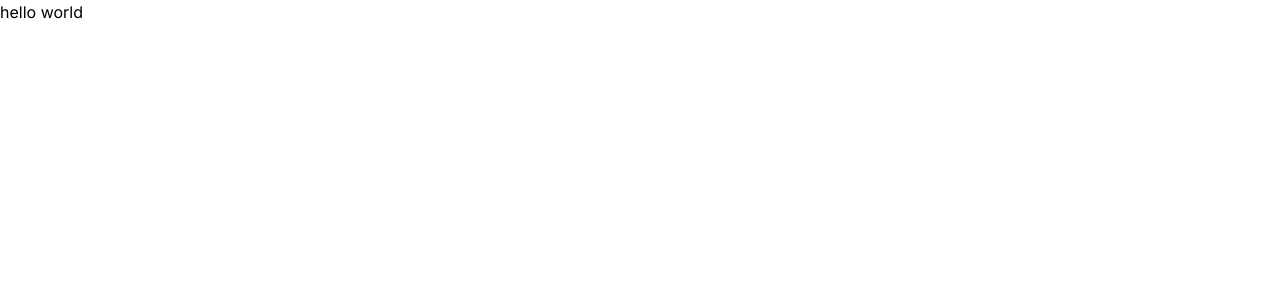
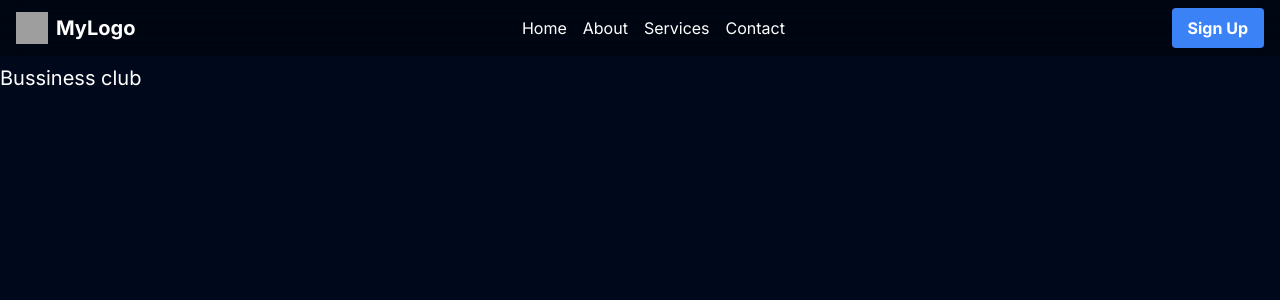
Before and after one commit to samrat53/bclub-website, a Next.js app: page / in a window 1280 px wide. Shown: the top 300 px of the page. Built offline with nearby package versions, Linux system fonts and the light colour scheme; grey boxes are pictures that could not be loaded.

Commit message:
background setup, demo navbar

```diff
--- a/app/globals.css
+++ b/app/globals.css
@@ -1,3 +1,11 @@
 @tailwind base;
 @tailwind components;
 @tailwind utilities;
+
+body{
+  background-color: rgb(0, 9, 27);
+  color: white
+}
+.glassy {
+  @apply bg-opacity-30 backdrop-filter backdrop-blur-lg;
+}
--- a/app/layout.tsx
+++ b/app/layout.tsx
@@ -1,6 +1,7 @@
 import type { Metadata } from "next";
 import { Inter } from "next/font/google";
 import "./globals.css";
+import Navbar from "@/components/Navbar";
 
 const inter = Inter({ subsets: ["latin"] });
 
@@ -16,7 +17,12 @@ export default function RootLayout({
 }>) {
   return (
     <html lang="en">
-      <body className={inter.className}>{children}</body>
+      <body className={inter.className}>
+        <Navbar />
+        <div className="pt-16">
+          {children}
+        </div>
+      </body>
     </html>
   );
 }
--- a/app/page.tsx
+++ b/app/page.tsx
@@ -1,8 +1,9 @@
-import Image from "next/image";
-
 export default function Home() {
-  return (<div>
-    hello world
-  </div>
+  return (
+    <>
+      <div>
+        <div className="text-xl">Bussiness club</div>
+      </div>
+    </>
   );
 }
--- /dev/null
+++ b/components/Navbar.tsx
@@ -0,0 +1,33 @@
+// components/Navbar.js
+'use client'
+import Link from 'next/link';
+
+export default function Navbar() {
+  return (
+    <nav className="fixed w-full z-10 bg-black glassy text-white">
+      <div className="container mx-auto px-4 py-2 flex justify-between items-center">
+        <div className="flex items-center">
+          <img src="/logo.png" alt="Logo" className="h-8 w-8 mr-2" />
+          <span className="font-bold text-xl">MyLogo</span>
+        </div>
+        <div className="flex space-x-4">
+          <Link href="/home">
+            <div className="hover:underline">Home</div>
+          </Link>
+          <Link href="/about">
+            <div className="hover:underline">About</div>
+          </Link>
+          <Link href="/services">
+            <div className="hover:underline">Services</div>
+          </Link>
+          <Link href="/contact">
+            <div className="hover:underline">Contact</div>
+          </Link>
+        </div>
+        <button className="bg-blue-500 hover:bg-blue-700 text-white font-bold py-2 px-4 rounded">
+          Sign Up
+        </button>
+      </div>
+    </nav>
+  );
+}
--- /dev/null
+++ b/components/magicui/meteors.tsx
@@ -0,0 +1,43 @@
+"use client";
+
+import clsx from "clsx";
+import { useEffect, useState } from "react";
+
+interface MeteorsProps {
+  number?: number;
+}
+export const Meteors = ({ number = 20 }: MeteorsProps) => {
+  const [meteorStyles, setMeteorStyles] = useState<Array<React.CSSProperties>>(
+    [],
+  );
+
+  useEffect(() => {
+    const styles = [...new Array(number)].map(() => ({
+      top: -5,
+      left: Math.floor(Math.random() * window.innerWidth) + "px",
+      animationDelay: Math.random() * 1 + 0.2 + "s",
+      animationDuration: Math.floor(Math.random() * 8 + 2) + "s",
+    }));
+    setMeteorStyles(styles);
+  }, [number]);
+
+  return (
+    <>
+      {[...meteorStyles].map((style, idx) => (
+        // Meteor Head
+        <span
+          key={idx}
+          className={clsx(
+            "pointer-events-none absolute left-1/2 top-1/2 h-0.5 w-0.5 rotate-[215deg] animate-meteor rounded-[9999px] bg-slate-500 shadow-[0_0_0_1px_#ffffff10]",
+          )}
+          style={style}
+        >
+          {/* Meteor Tail */}
+          <div className="pointer-events-none absolute top-1/2 -z-10 h-[1px] w-[50px] -translate-y-1/2 bg-gradient-to-r from-slate-500 to-transparent" />
+        </span>
+      ))}
+    </>
+  );
+};
+
+export default Meteors;
--- /dev/null
+++ b/components/magicui/ui/floating-navbar.tsx
@@ -0,0 +1,82 @@
+"use client";
+import React, { useState } from "react";
+import {
+  motion,
+  AnimatePresence,
+  useScroll,
+  useMotionValueEvent,
+} from "framer-motion";
+import { cn } from "@/utils/cn";
+import Link from "next/link";
+
+export const FloatingNav = ({
+  navItems,
+  className,
+}: {
+  navItems: {
+    name: string;
+    link: string;
+    icon?: JSX.Element;
+  }[];
+  className?: string;
+}) => {
+  const { scrollYProgress } = useScroll();
+
+  const [visible, setVisible] = useState(false);
+
+  useMotionValueEvent(scrollYProgress, "change", (current) => {
+    // Check if current is not undefined and is a number
+    if (typeof current === "number") {
+      let direction = current! - scrollYProgress.getPrevious()!;
+
+      if (scrollYProgress.get() < 0.05) {
+        setVisible(false);
+      } else {
+        if (direction < 0) {
+          setVisible(true);
+        } else {
+          setVisible(false);
+        }
+      }
+    }
+  });
+
+  return (
+    <AnimatePresence mode="wait">
+      <motion.div
+        initial={{
+          opacity: 1,
+          y: -100,
+        }}
+        animate={{
+          y: visible ? 0 : -100,
+          opacity: visible ? 1 : 0,
+        }}
+        transition={{
+          duration: 0.2,
+        }}
+        className={cn(
+          "flex max-w-fit  fixed top-10 inset-x-0 mx-auto border border-transparent dark:border-white/[0.2] rounded-full dark:bg-black bg-white shadow-[0px_2px_3px_-1px_rgba(0,0,0,0.1),0px_1px_0px_0px_rgba(25,28,33,0.02),0px_0px_0px_1px_rgba(25,28,33,0.08)] z-[5000] pr-2 pl-8 py-2  items-center justify-center space-x-4",
+          className
+        )}
+      >
+        {navItems.map((navItem: any, idx: number) => (
+          <Link
+            key={`link=${idx}`}
+            href={navItem.link}
+            className={cn(
+              "relative dark:text-neutral-50 items-center flex space-x-1 text-neutral-600 dark:hover:text-neutral-300 hover:text-neutral-500"
+            )}
+          >
+            <span className="block sm:hidden">{navItem.icon}</span>
+            <span className="hidden sm:block text-sm">{navItem.name}</span>
+          </Link>
+        ))}
+        <button className="border text-sm font-medium relative border-neutral-200 dark:border-white/[0.2] text-black dark:text-white px-4 py-2 rounded-full">
+          <span>Login</span>
+          <span className="absolute inset-x-0 w-1/2 mx-auto -bottom-px bg-gradient-to-r from-transparent via-blue-500 to-transparent  h-px" />
+        </button>
+      </motion.div>
+    </AnimatePresence>
+  );
+};
--- a/tailwind.config.ts
+++ b/tailwind.config.ts
@@ -13,10 +13,23 @@ const config: Config = {
   darkMode: "class",
   theme: {
     extend: {
+      animation: {
+        meteor: "meteor 5s linear infinite",
+      },
       backgroundImage: {
         "gradient-radial": "radial-gradient(var(--tw-gradient-stops))",
         "gradient-conic":
           "conic-gradient(from 180deg at 50% 50%, var(--tw-gradient-stops))",
+      },
+      keyframes: {
+        meteor: {
+          "0%": { transform: "rotate(215deg) translateX(0)", opacity: `1` },
+          "70%": { opacity: `1` },
+          "100%": {
+            transform: "rotate(215deg) translateX(-500px)",
+            opacity: `0`,
+          },
+        },
       },
     },
   },
```
